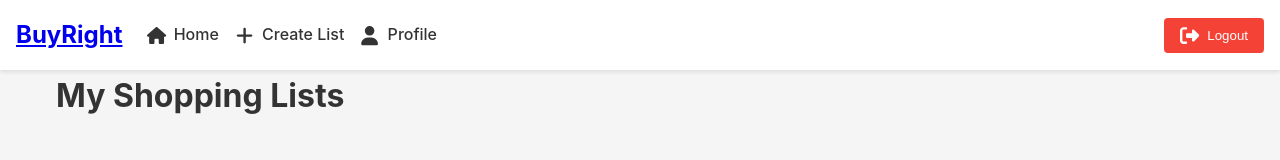
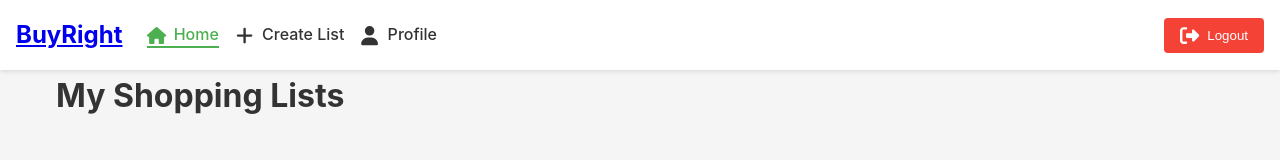
Before and after one commit to Andriamahay11master/BuyRight, a React (Vite) app: page / in a window 1280 px wide. Shown: the top 160 px of the page. Built offline with nearby package versions, Linux system fonts and the light colour scheme.

Commit message:
add default state link menu

```diff
--- a/src/components/Navbar.tsx
+++ b/src/components/Navbar.tsx
@@ -1,5 +1,5 @@
 import React, { useState, useEffect } from 'react';
-import { Link, useNavigate, useLocation } from 'react-router-dom';
+import { Link, useLocation } from 'react-router-dom';
 import { FontAwesomeIcon } from '@fortawesome/react-fontawesome';
 import {
   faBars,
@@ -11,13 +11,14 @@ import {
 } from '@fortawesome/free-solid-svg-icons';
 
 const Navbar: React.FC = () => {
-  const navigate = useNavigate();
   const location = useLocation();
   const [isMenuOpen, setIsMenuOpen] = useState(false);
+  const [activeLink, setActiveLink] = useState('/');
 
   // Close menu when route changes
   useEffect(() => {
     setIsMenuOpen(false);
+    setActiveLink(location.pathname);
   }, [location.pathname]);
 
   // Close menu when clicking outside
@@ -42,6 +43,10 @@ const Navbar: React.FC = () => {
     setIsMenuOpen(!isMenuOpen);
   };
 
+  const handleLinkClick = (path: string) => {
+    setActiveLink(path);
+  };
+
   return (
     <nav className="navbar">
       <div className="navbar-brand">
@@ -54,15 +59,27 @@ const Navbar: React.FC = () => {
 
       <div className={`navbar-content ${isMenuOpen ? 'active' : ''}`}>
         <div className="navbar-menu">
-          <Link to="/" className="nav-item">
+          <Link
+            to="/"
+            className={`nav-item ${activeLink === '/' ? 'active' : ''}`}
+            onClick={() => handleLinkClick('/')}
+          >
             <FontAwesomeIcon icon={faHome} className="nav-icon" />
             Home
           </Link>
-          <Link to="/create" className="nav-item">
+          <Link
+            to="/create"
+            className={`nav-item ${activeLink === '/create' ? 'active' : ''}`}
+            onClick={() => handleLinkClick('/create')}
+          >
             <FontAwesomeIcon icon={faPlus} className="nav-icon" />
             Create List
           </Link>
-          <Link to="/profile" className="nav-item">
+          <Link
+            to="/profile"
+            className={`nav-item ${activeLink === '/profile' ? 'active' : ''}`}
+            onClick={() => handleLinkClick('/profile')}
+          >
             <FontAwesomeIcon icon={faUser} className="nav-icon" />
             Profile
           </Link>
--- a/src/styles/components/_navbar.scss
+++ b/src/styles/components/_navbar.scss
@@ -71,6 +71,20 @@
       &:hover {
         color: $primary-color;
       }
+
+      &.active {
+        color: $primary-color;
+        position: relative;
+        &::after{
+            content: '';
+            position: absolute;
+            bottom: 0;
+            left: 0;
+            width: 100%;
+            height: 2px;
+            background-color: $primary-color;
+        }
+      }
     }
   }
 
```
